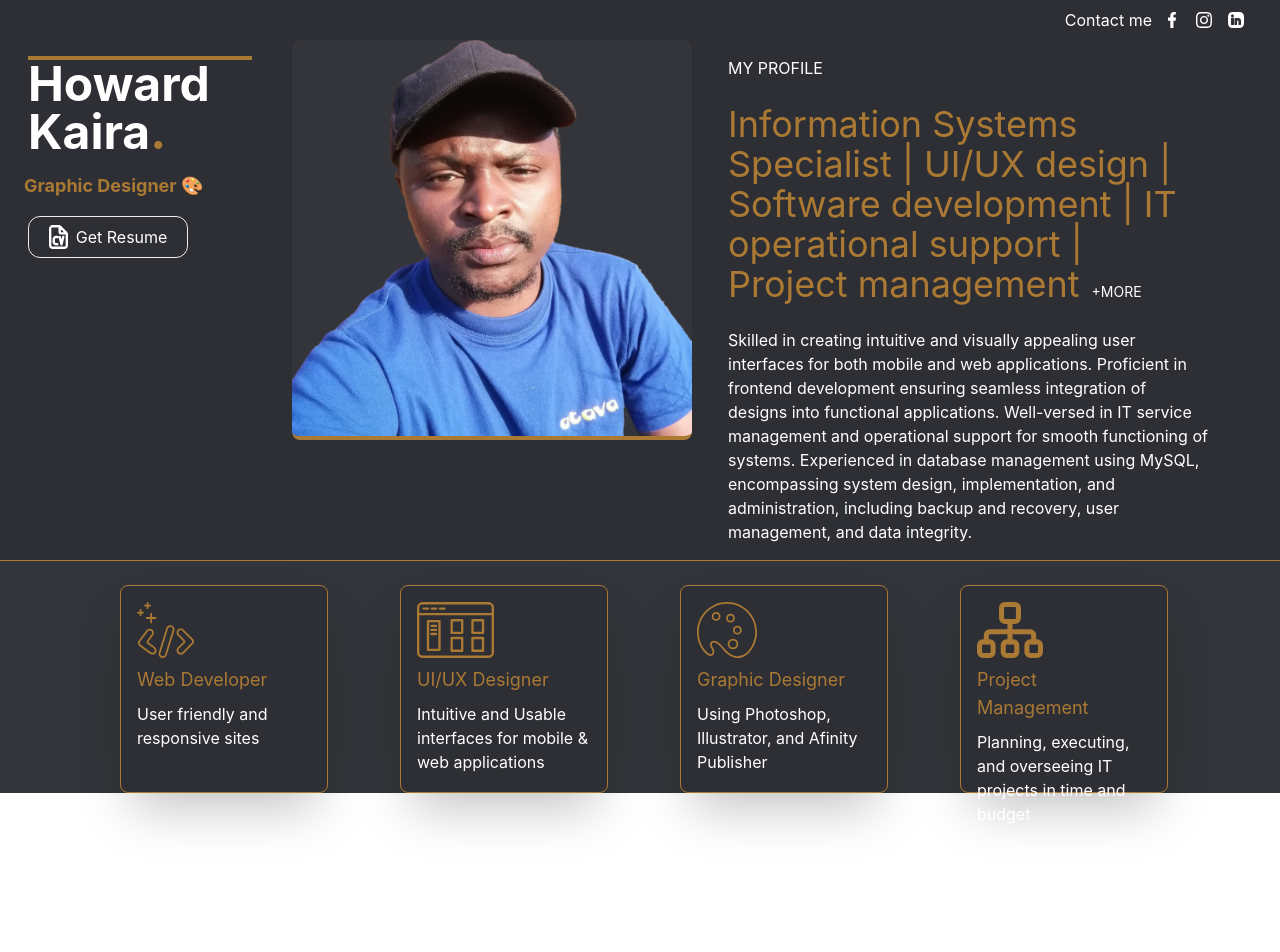
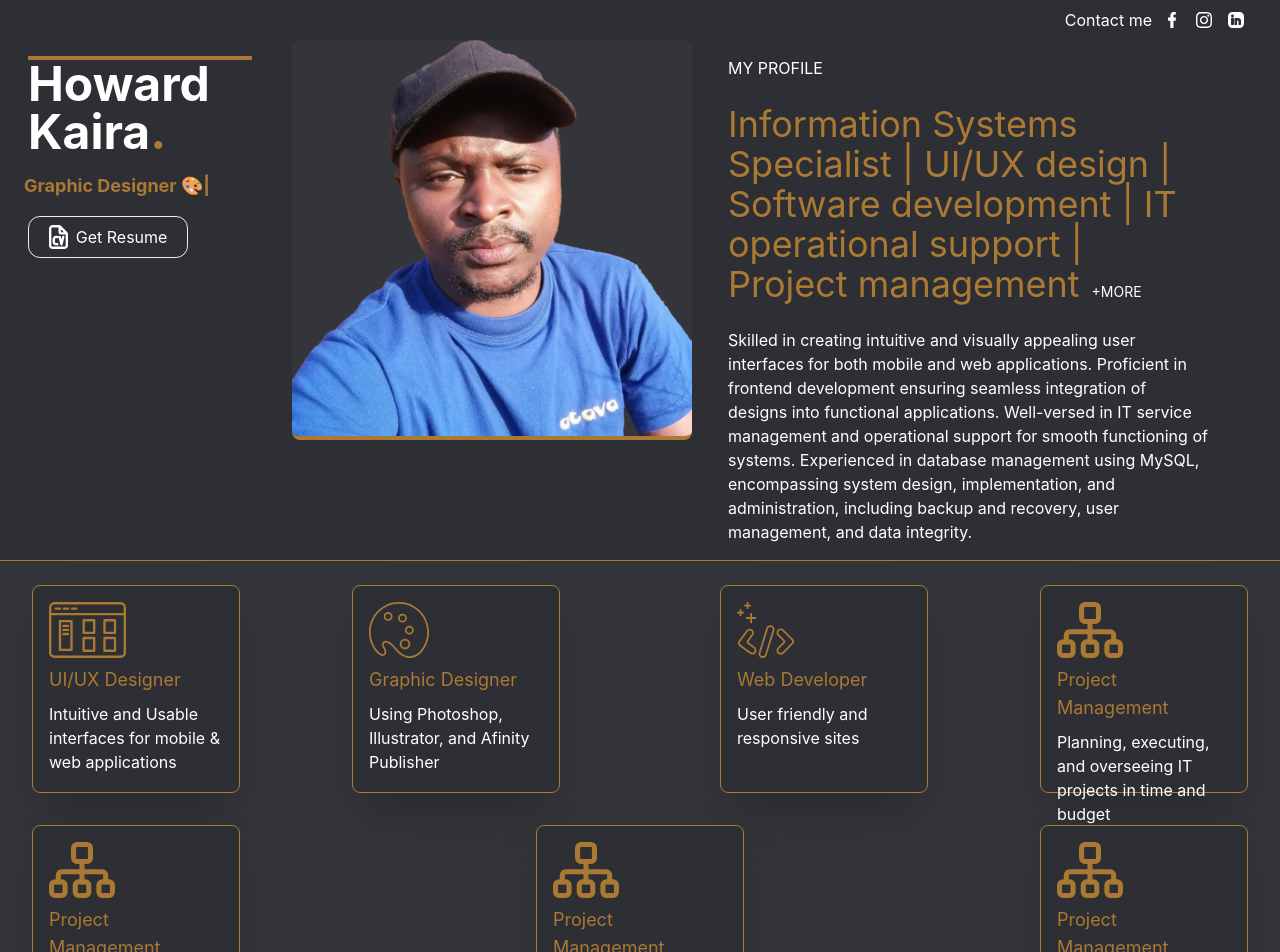
Before and after one commit to RonexHD/howard-kaira-portfolio, a React (Create React App) app in the folder my-cv/: page / in a window 1280 px wide. Shown: the top 952 px of the page. Before the commit the page ends 826 px from the top, so only its background shows below. Built offline with nearby package versions, Linux system fonts and the light colour scheme.

Commit message:
fixing mobile view

```diff
--- a/my-cv/src/Components/Body.jsx
+++ b/my-cv/src/Components/Body.jsx
@@ -71,10 +71,15 @@ function Body() {
           </div>
         </div>
       </div>
-        <div className='w-full lg:flex-row  gap-2 lg:flex flex-col justify-between sm:justify-center border-t border-t-copper flex'>
-          <Fade left > <SkillCard icon={code} title='Web Developer' desc='User friendly and responsive sites' /></Fade>
+        <div className='w-full   gap-2 lg:flex lg:justify-between justify-center flex-wrap border-t border-t-copper flex'>
           <Fade left><SkillCard icon={ui} title='UI/UX Designer' desc='Intuitive and Usable interfaces for mobile & web applications' /></Fade>
           <Fade bottom><SkillCard icon={graphic} title='Graphic Designer' desc='Using Photoshop, Illustrator, and Afinity Publisher' /></Fade>
+          <Fade left > <SkillCard icon={code} title='Web Developer' desc='User friendly and responsive sites' /></Fade>
+
+         <Fade bottom><SkillCard icon={it} title='Project Management' desc='Planning, executing, and overseeing IT projects in time and budget' /></Fade>
+          <Fade bottom><SkillCard icon={it} title='Project Management' desc='Planning, executing, and overseeing IT projects in time and budget' /></Fade>
+          <Fade bottom><SkillCard icon={it} title='Project Management' desc='Planning, executing, and overseeing IT projects in time and budget' /></Fade>
+
           <Fade bottom><SkillCard icon={it} title='Project Management' desc='Planning, executing, and overseeing IT projects in time and budget' /></Fade>
         </div>
     </div>
--- a/my-cv/src/Components/SkillCard.jsx
+++ b/my-cv/src/Components/SkillCard.jsx
@@ -2,7 +2,7 @@
 function SkillCard(props) {
     const {icon, title, desc} =props;
   return (
-    <div className='min-w-screen-sm shadow-2xl lg:w-52  p-4  border border-copper rounded-lg flex-row justify-evenly mx-8 mt-6 bg-arsenic-primary  h-52'>
+    <div className=' shadow-2xl w-52  p-4  border border-copper rounded-lg flex-row justify-evenly mx-8 mt-6 bg-arsenic-primary  h-52'>
         <div className='  '> <img src={props.icon} alt='graphic-designer-icon' className='h-14  ' /></div>
         <p className='text-lg  mt-2 justify-center text-left text-copper'>{props.title}</p>
         <p className='text-left text-white mt-2'>{props.desc}</p>
```
